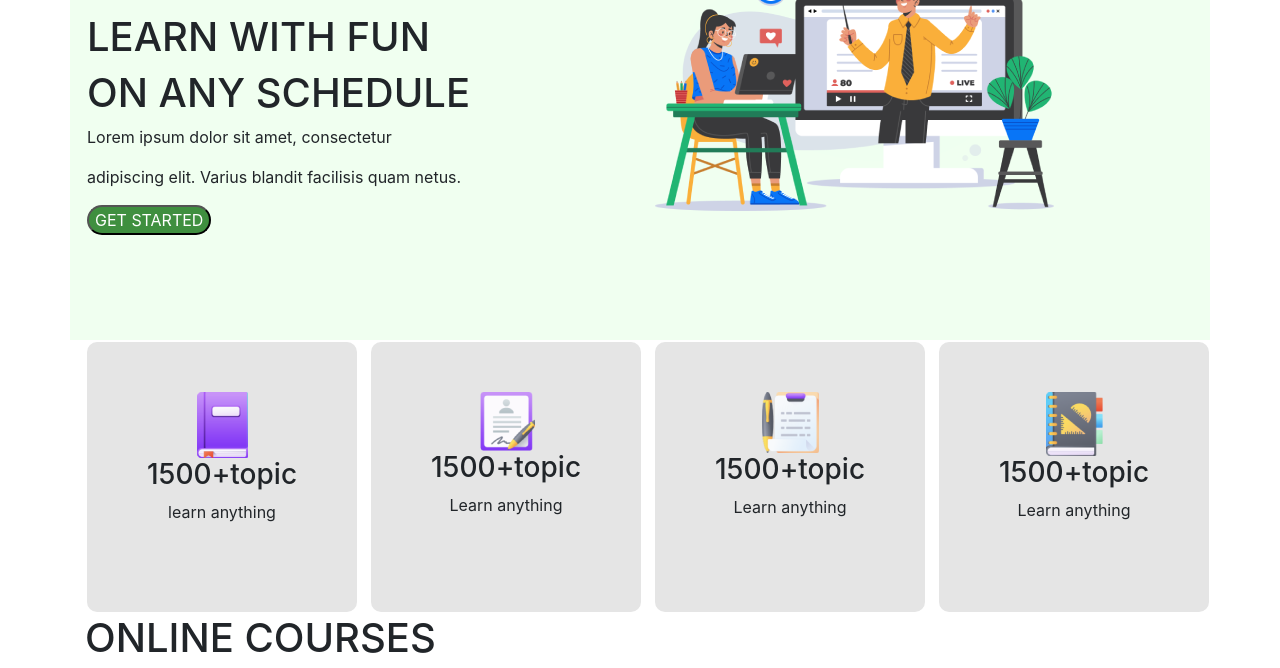
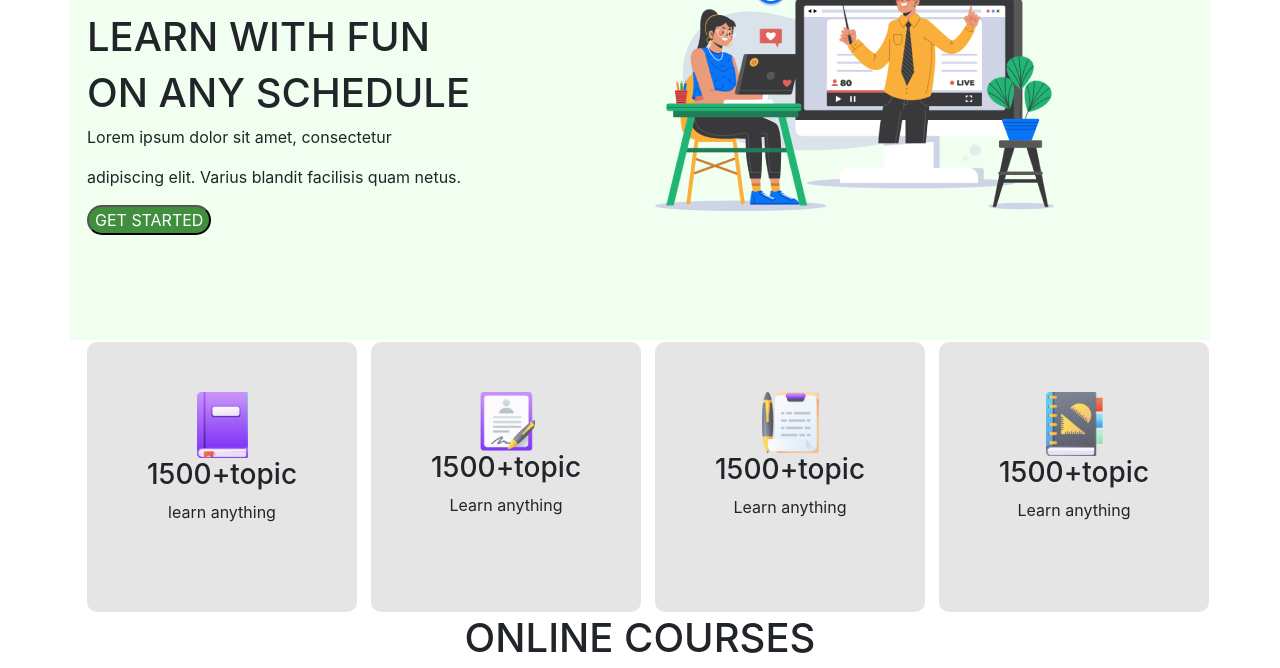
Before and after one commit to antarasomadder/school, a plain HTML site: page index.html in a window 1280 px wide. Shown: the part 80-748 px from the top of the page. Drawn offline with nearby package versions, Linux system fonts and the light colour scheme.

Commit message:
first commit

```diff
--- a/index.html
+++ b/index.html
@@ -94,7 +94,10 @@
 
 </div>
 <div class="container third">
-    <h1>ONLINE COURSES</h1>
+    <div class="x">
+        <h1>ONLINE COURSES</h1>
+    </div>
+
     <div class="card-deck">
         <div class="card">
           <img src="images/5.png" class="card-img-top" alt="...">
--- a/style.css
+++ b/style.css
@@ -105,3 +105,6 @@ top: 157px;
       text-align: center;
       font-size: xx-small;
   }
+  .x{
+text-align: center;
+  }
```
Also changed, not shown: 1 other file.
